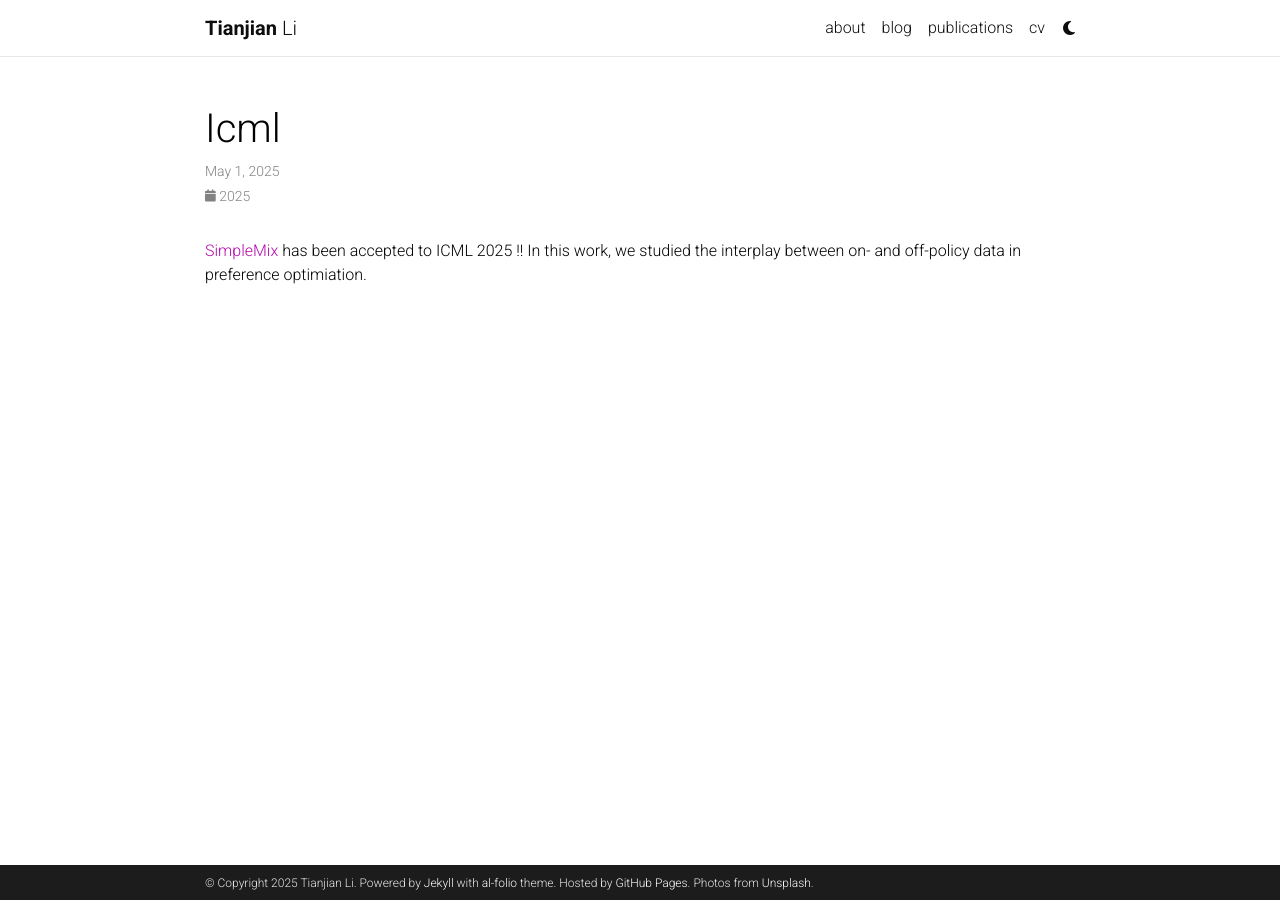
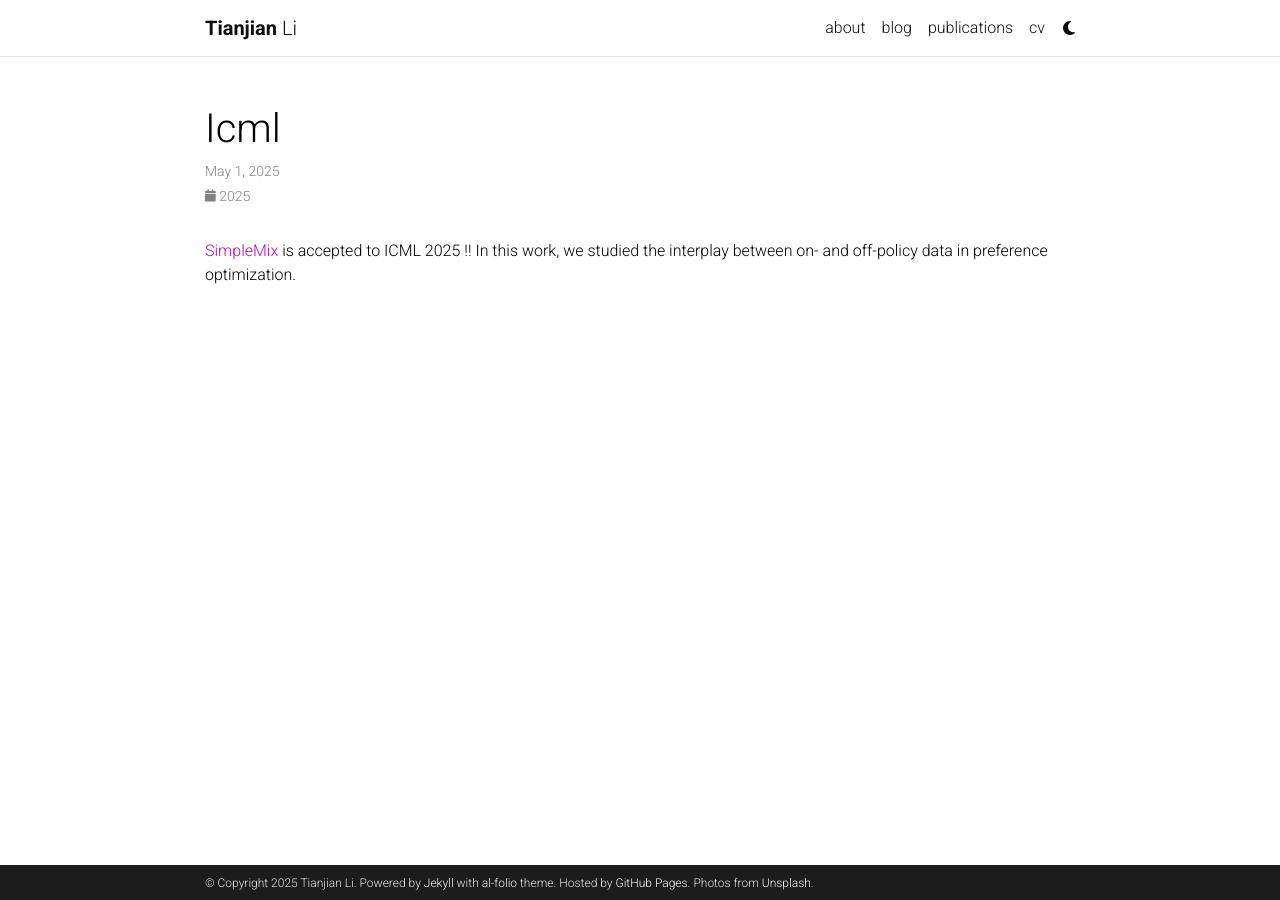
Before and after one commit to tianjianl/tianjianl.github.io, a Jekyll site: the page built from _news/icml.md, in a window 1280 px wide. Built offline with Jekyll 4.4.1, drawn with Linux system fonts in a browser that asks for light colours; comment, search, counter and statistics services are not loaded; a style sheet for code colours, icons or effects is not loaded.

Commit message:
fixed typo

```diff
--- a/_news/icml.md
+++ b/_news/icml.md
@@ -5,4 +5,4 @@ inline: true
 related_posts: false
 ---
 
-[SimpleMix](https://arxiv.org/abs/2505.02363) has been accepted to ICML 2025 !! In this work, we studied the interplay between on- and off-policy data in preference optimiation.
+[SimpleMix](https://arxiv.org/abs/2505.02363) is accepted to ICML 2025 !! In this work, we studied the interplay between on- and off-policy data in preference optimization.
```
